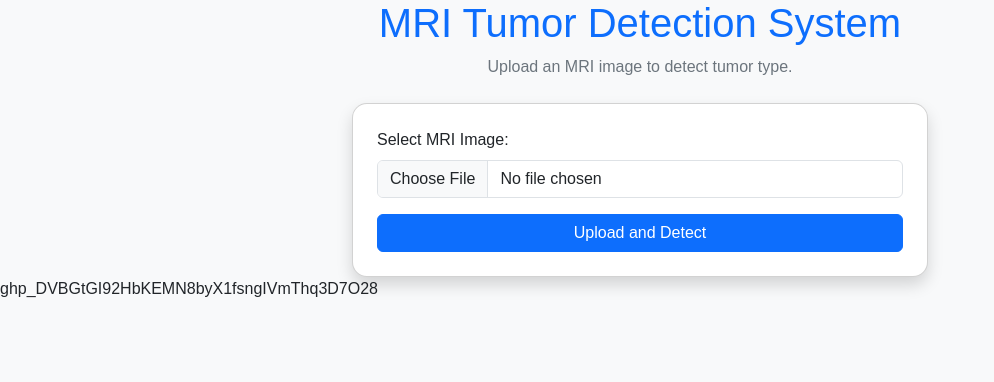
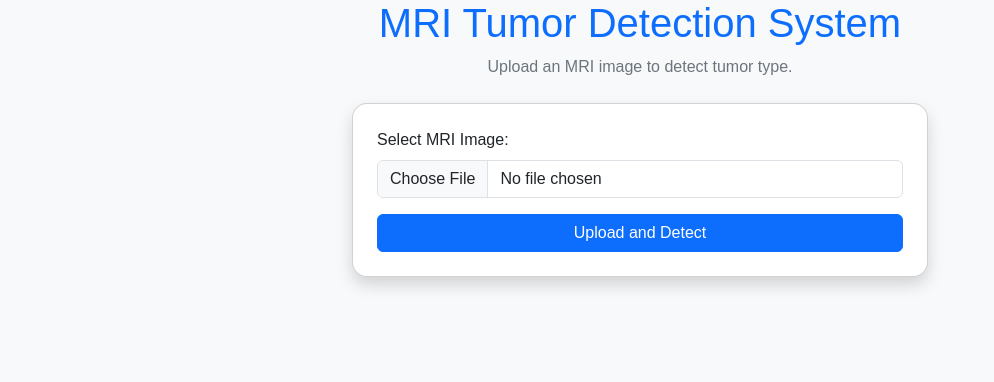
Before and after one commit to SamiraJabin/brain-tumor-app, a Flask app: page / in a window 1280 px wide. Shown: the part 51-433 px from the top of the page, without its empty margins (0-994 px from the left). Run offline with Flask 3, Linux system fonts and the light colour scheme.

Commit message:
update index.html

```diff
--- a/templates/index.html
+++ b/templates/index.html
@@ -56,5 +56,3 @@
 
 </body>
 </html>
-
-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
```
